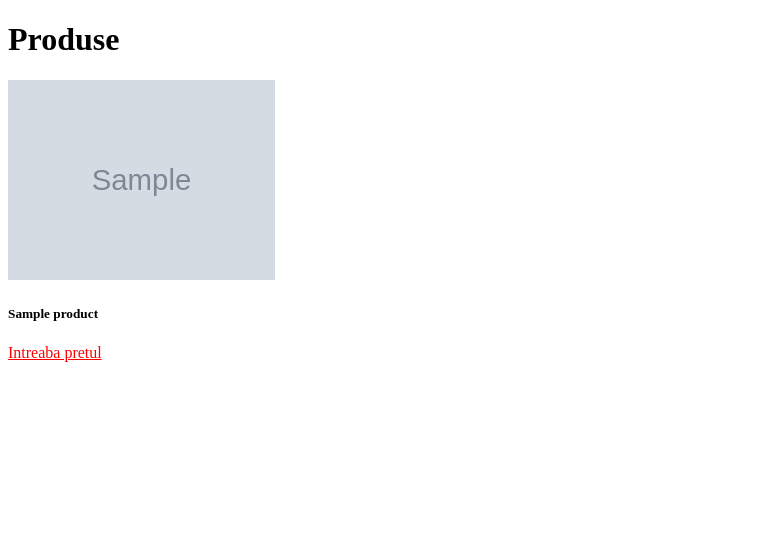
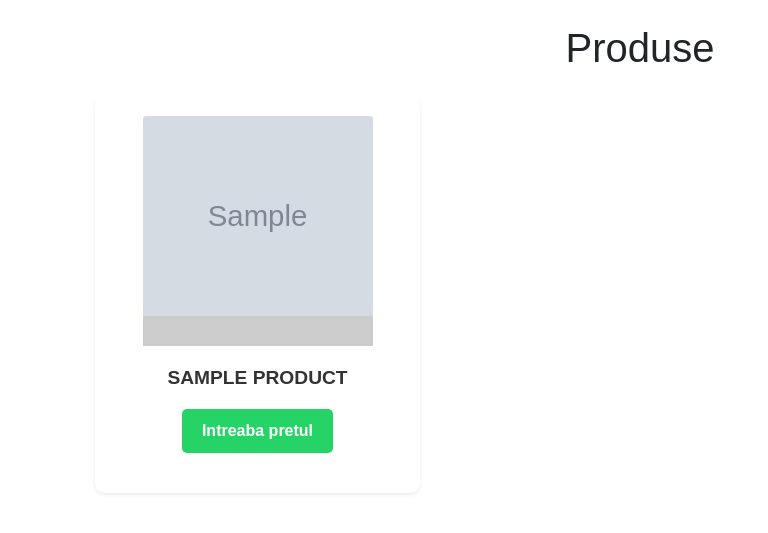
Before and after one commit to MirunaRatiu/Radiali-Website, a Django app: page /productManagement/products/ in a window 1280 px wide. Shown: the top 533 px of the page, without its empty margins (0-768 px from the left). Run offline with Django 5.2, Linux system fonts and the light colour scheme; tables that the repository leaves empty hold one stand-in row (values such as "Sample post"); grey boxes marked "Sample" are stand-in pictures; some libraries are stand-ins or nearby versions.

Commit message:
cateva produse fara spatiu

```diff
--- a/productManagement/templates/base.html
+++ b/productManagement/templates/base.html
@@ -1,8 +1,11 @@
-{% load static %}
 <!doctype html>
+
+<link href="https://stackpath.bootstrapcdn.com/bootstrap/4.5.2/css/bootstrap.min.css" rel="stylesheet">
+
 <html lang="en">
   <head>
-    <link rel="stylesheet" href="{% static 'sellWebsite/static/style.css' %}">
+    {% load static %}
+    <link rel="stylesheet" href="{% static 'style.css' %}">
     <meta charset="utf-8">
     <meta name="viewport" content="width=device-width, initial-scale=1">
     <title>Bootstrap demo</title>
--- a/productManagement/templates/index.html
+++ b/productManagement/templates/index.html
@@ -4,17 +4,16 @@
     <h1 class="text-center my-4">Produse</h1>
 
     <div class="container">
-        <!-- Row care ajustează automat numărul de coloane în funcție de lățimea ecranului row-cols-1 row-cols-sm-2 row-cols-md-3 row-cols-lg-4 g-4-->
-        <div class="row ">
+        <!-- Row care ajustează automat numărul de coloane în funcție de lățimea ecranului -->
+        <div class="row row-cols-1 row-cols-sm-2 row-cols-md-3 g-4">
             {% for product in products %}
                 <div class="col">
                     <div class="card shadow-sm h-100">
-                        <img src="{{ product.image_url }}" class="card-img-top" alt="{{ product.name }}" style="height: 200px; object-fit: cover;">
+                        <img src="{{ product.image_url }}" class="card-img-top" alt="{{ product.name }}">
                         <div class="card-body d-flex flex-column text-center">
                             <h5 class="card-title">{{ product.name }}</h5>
                             <div class="mt-auto">
-                                <a href="#" class="btn_whatsapp"> Intreaba pretul</a>
-
+                                <a href="#" class="btn_whatsapp">Intreaba pretul</a>
                             </div>
                         </div>
                     </div>
--- a/sellWebsite/static/style.css
+++ /dev/null
@@ -1,45 +0,0 @@
-/* Stilul personalizat pentru butonul WhatsApp */
-.btn_whatsapp {
-    /* --bs-btn-padding-x: 0.75rem;
-    --bs-btn-padding-y: 0.375rem;
-    --bs-btn-font-family: Arial, sans-serif;
-    --bs-btn-font-size: 1rem;
-    --bs-btn-font-weight: 400;
-    --bs-btn-line-height: 1.5;
-    --bs-btn-color: #fff;  /* Culoare text
-    --bs-btn-bg: #25d366;  /* Culoare fundal pentru buton
-    --bs-btn-border-width: 1px;
-    --bs-btn-border-color: transparent;
-    --bs-btn-border-radius: 0.25rem;  /* Colțuri rotunjite
-    --bs-btn-hover-bg: #128c7e;  /* Culoare fundal la hover
-    --bs-btn-hover-border-color: #128c7e;
-    --bs-btn-focus-box-shadow: 0 0 0 0.25rem rgba(0, 0, 0, 0.1);
-    display: inline-block;
-    padding: var(--bs-btn-padding-y) var(--bs-btn-padding-x);
-    font-family: var(--bs-btn-font-family);
-    font-size: var(--bs-btn-font-size);
-    font-weight: var(--bs-btn-font-weight);
-    line-height: var(--bs-btn-line-height);
-    color: var(--bs-btn-color);
-    text-align: center;
-    text-decoration: none;
-    vertical-align: middle;
-    cursor: pointer;
-    -webkit-user-select: none;
-    -moz-user-select: none;
-    user-select: none;
-    border: var(--bs-btn-border-width) solid var(--bs-btn-border-color);
-    border-radius: var(--bs-btn-border-radius);
-    background-color: var(--bs-btn-bg);
-    transition: background-color 0.15s ease-in-out, border-color 0.15s ease-in-out; */
-    color: rgb(255, 0, 0); /* Roșu */
-}
-
-/* .btn_whatsapp:hover {
-    background-color: var(--bs-btn-hover-bg);
-    border-color: var(--bs-btn-hover-border-color);
-}
-
-.btn_whatsapp:focus {
-    box-shadow: var(--bs-btn-focus-box-shadow);
-} */
--- /dev/null
+++ b/static/style.css
@@ -0,0 +1,118 @@
+/* Stilizare pentru carduri */
+/* Stilizare pentru carduri */
+.card {
+  width: 325px;
+  height: 500px;
+  border: none;
+  border-radius: 10px;
+  overflow: hidden;
+  transition: transform 0.3s, box-shadow 0.3s;
+  display: flex;
+  flex-direction: column;
+  justify-content: center;  /* Centrează conținutul pe verticală */
+  align-items: center;      /* Centrează conținutul pe orizontală */
+  padding: 20px;            /* Adaugă spațiu între conținut și marginea cardului */
+  box-shadow: 0 4px 6px rgba(0, 0, 0, 0.2);
+}
+
+/* Hover pe card */
+.card:hover {
+  transform: translateY(-10px);
+  box-shadow: 0 10px 20px rgba(0, 0, 0, 0.3);
+}
+
+/* Stilizare pentru imagini */
+.card-img-top {
+  object-fit: cover;
+  width: 230px;
+  height: 230px;
+  border-bottom: 30px solid #ccc;
+  background-origin: padding-box;
+  transition: transform 0.3s;
+}
+
+.card:hover .card-img-top {
+  transform: scale(1.05);
+}
+
+/* Stilizare pentru titlurile produselor */
+.card-title {
+  font-size: 1.2rem;
+  font-weight: bold;
+  color: #333;
+  margin-bottom: 20px;
+  text-transform: uppercase;
+}
+
+
+/* Stilizare pentru buton */
+.btn_whatsapp {
+  display: inline-block;
+  padding: 10px 20px;
+  background-color: #25d366;
+  color: white;
+  border: none;
+  border-radius: 5px;
+  text-decoration: none;
+  font-weight: bold;
+  transition: background-color 0.3s, transform 0.3s;
+}
+
+.btn_whatsapp:hover {
+  background-color: #1da851;
+  transform: scale(1.1);
+}
+
+.column {
+  float: left;
+  width: 33.33%;
+}
+
+/* Clear floats after the columns */
+.row:after {
+  content: "   ";
+  display: table;
+  clear: both;
+}
+
+@media screen and (max-width: 600px) {
+  .column {
+    width: 100%;
+  }
+}
+
+* {
+  box-sizing: border-box;
+}
+
+body {
+  font-family: Arial, Helvetica, sans-serif;
+}
+
+/* Float four columns side by side */
+.column {
+  float: left;
+  width: 25%;
+  padding: 0 10px;
+}
+
+/* Remove extra left and right margins, due to padding in columns */
+.row {margin: 0 -5px;}
+
+/* Clear floats after the columns */
+.row:after {
+  content: "";
+  display: table;
+  clear: both;
+}
+
+
+
+/* Responsive columns - one column layout (vertical) on small screens */
+@media screen and (max-width: 600px) {
+  .column {
+    width: 100%;
+    display: block;
+    margin-bottom: 20px;
+  }
+}
```
Also changed, not shown: sellWebsite/settings.py (+6 -1 lines).
